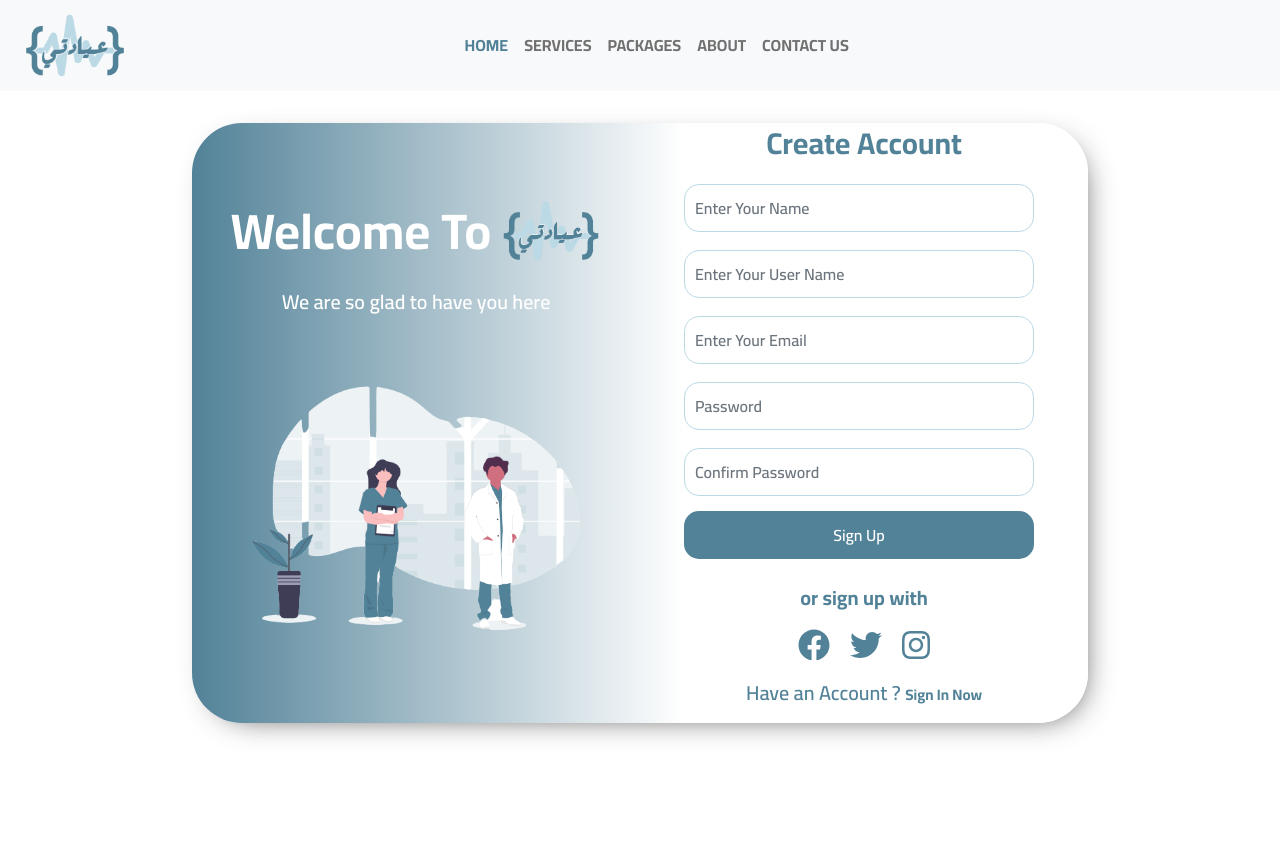
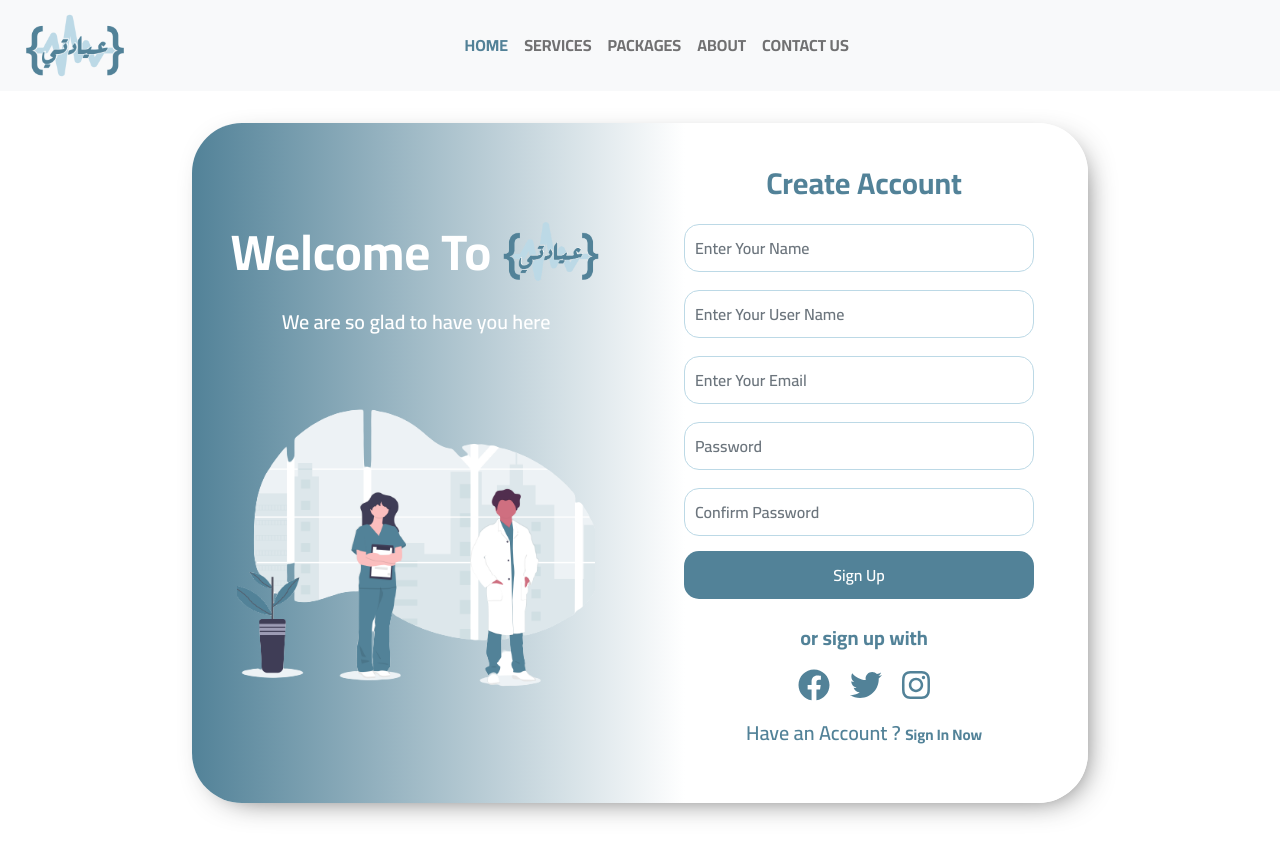
Before and after one commit to a-hassanein/Clinic-System, a React (Create React App) app: page /signup in a window 1280 px wide. Shown: the top 858 px of the page. Before the commit the page ends 811 px from the top, so only its background shows below. Built offline with nearby package versions, Linux system fonts and the light colour scheme.

Commit message:
responsive is done

```diff
--- a/src/Style/login.css
+++ b/src/Style/login.css
@@ -13,13 +13,13 @@
     padding: 0;
   }
 .main-login {
-    min-height: 75vh;
-    min-width: 75vw;
+    min-height: 100vh;
+    min-width: 100vw;
     overflow: hidden;
 }
 
 .main-login .login-conatiner{
-    height: 75vh;
+    height: 85vh;
     width: 70% ;
     background: linear-gradient(to right , var(--light_color) 50%, var(--first_color));
     border-radius: 10;
--- a/src/Style/signup.css
+++ b/src/Style/signup.css
@@ -6,13 +6,13 @@
     padding: 0;
   }
 .main-signup {
-    min-height: 90vh;
-    min-width: 90vw;
+    min-height: 100vh;
+    min-width: 100vw;
     overflow: hidden;
 }
 
 .main-signup .signup-conatiner{
-    height: 75vh;
+    height: 85vh;
     width: 70% ;
     background: linear-gradient(to right , #528298 , #ffffff 55%);
     border-radius: 10;
```
